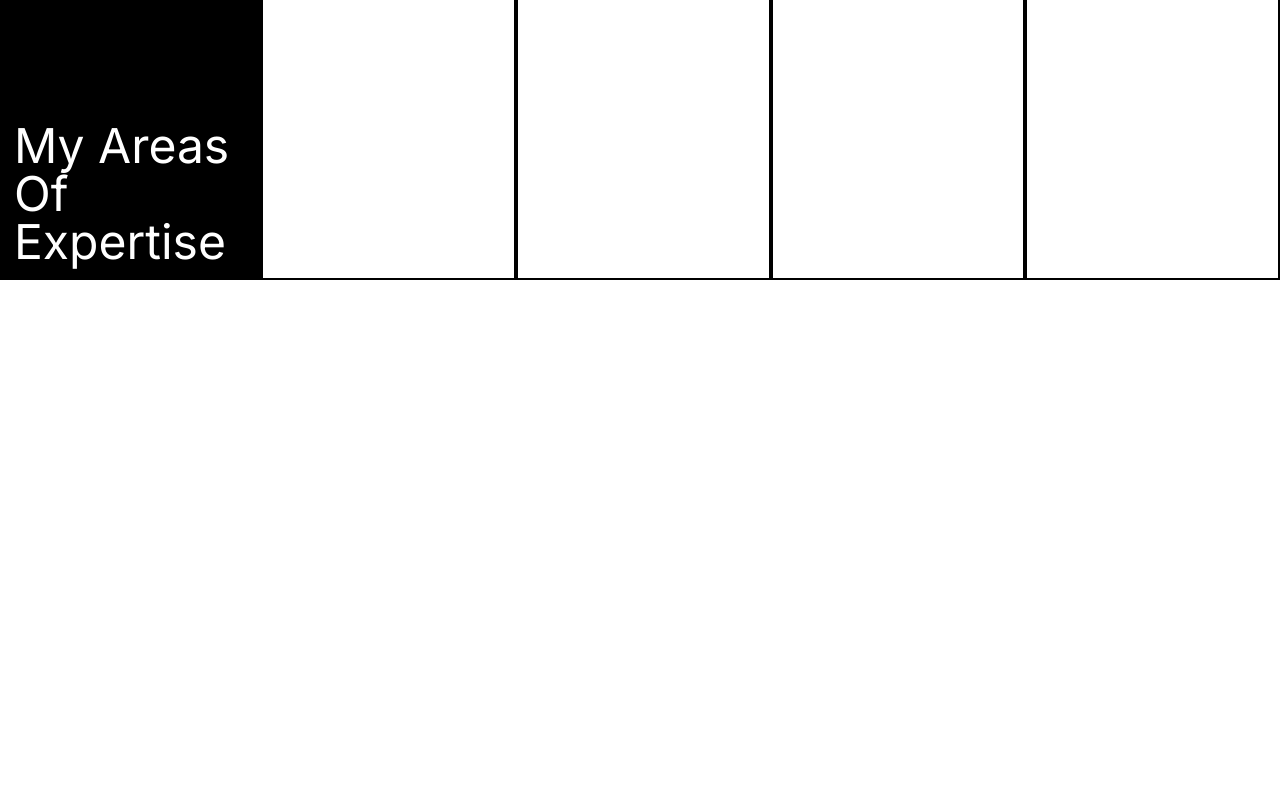
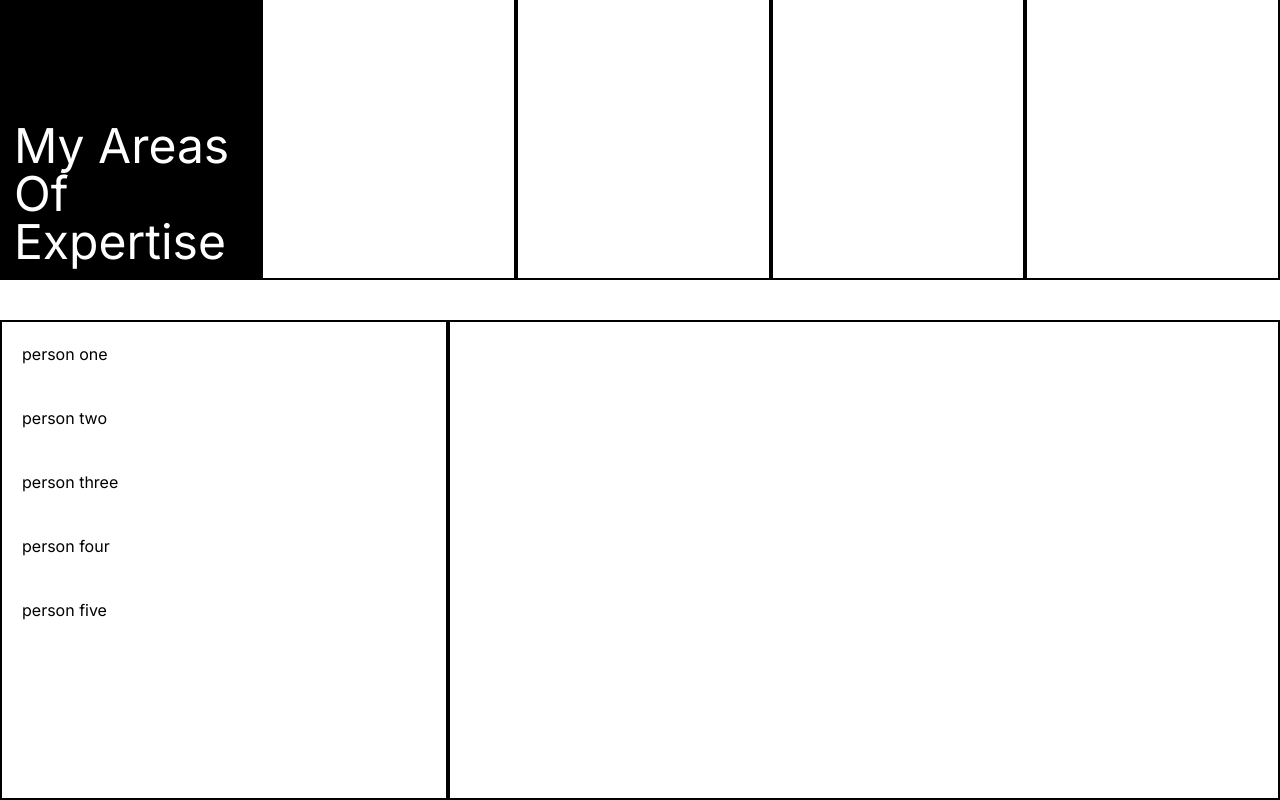
Before and after one commit to HrishikShaji/portfolio-four, a Next.js app: page / in a window 1280 px wide. Shown: the part 2680-3480 px from the top of the page. Before the commit the page ends 3000 px from the top, so only its background shows below. Built offline with nearby package versions, Linux system fonts and the light colour scheme.

Commit message:
added testimonial section

```diff
--- a/app/components/ExpertItem.tsx
+++ b/app/components/ExpertItem.tsx
@@ -10,10 +10,6 @@ export const ExpertItem = () => {
   const overlayRef = useRef<HTMLDivElement>(null);
   const containerRef = useRef<HTMLDivElement>(null);
   const [isMounted, setIsMounted] = useState(false);
-
-  useEffect(() => {
-    setIsMounted(true);
-  }, []);
 
   useGSAP(() => {
     if (overlayRef.current && containerRef.current) {
@@ -41,7 +37,6 @@ export const ExpertItem = () => {
     }
   }, {});
 
-  if (!isMounted) return null;
   return (
     <div
       ref={containerRef}
--- a/app/components/Testimonials.tsx
+++ b/app/components/Testimonials.tsx
@@ -1,3 +1,16 @@
+import { data } from "../data";
+
 export const Testimonials = () => {
-	return <div></div>;
+  return (
+    <div className="flex h-[60vh] w-full">
+      <div className="w-[35%] h-full border-2 border-black overflow-y-scroll">
+        {data.testimonials.map((item, i) => (
+          <div key={i} className="flex flex-col gap-1 p-5">
+            <h1>{item.name}</h1>
+          </div>
+        ))}
+      </div>
+      <div className="w-[65%] h-full border-2 border-black"></div>
+    </div>
+  );
 };
```
